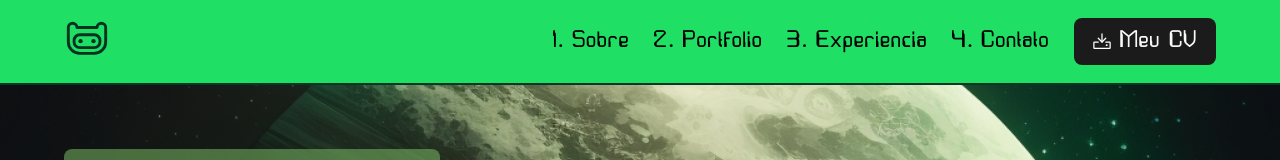
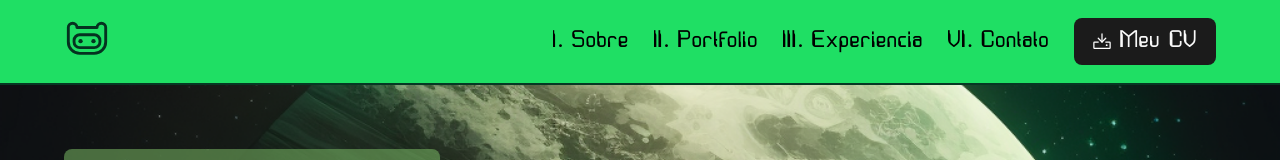
Before and after one commit to costaadiego1989/alienweb, a React (Vite) app: page / in a window 1280 px wide. Shown: the top 160 px of the page. Built offline with nearby package versions, Linux system fonts and the light colour scheme; the HTML template or start-up script is replaced by a standard one.

Commit message:
refactor: menu style

```diff
--- a/src/components/Navigation/index.tsx
+++ b/src/components/Navigation/index.tsx
@@ -15,10 +15,10 @@ interface IMenuItensProps {
 export const Navigation: React.FC = () => {
 
   const menuItens: IMenuItensProps[] = [
-    { index: "1", title: "Sobre", url: 'about' },
-    { index: "2", title: "Portfólio", url: 'portfolio' },
-    { index: "3", title: "Experiência", url: 'experiency' },
-    { index: "4", title: "Contato", url: 'contact' },
+    { index: "I", title: "Sobre", url: 'about' },
+    { index: "II", title: "Portfólio", url: 'portfolio' },
+    { index: "III", title: "Experiência", url: 'experiency' },
+    { index: "VI", title: "Contato", url: 'contact' },
   ];
 
   const handleCVDonwload = () => {
```
